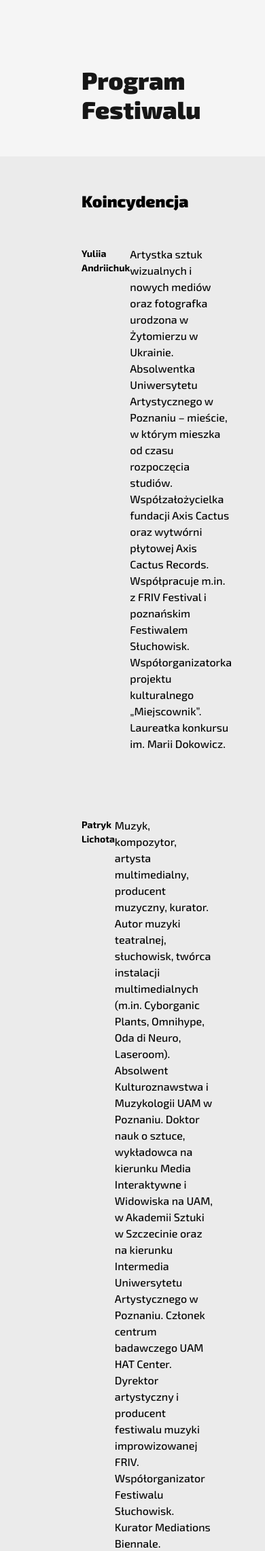
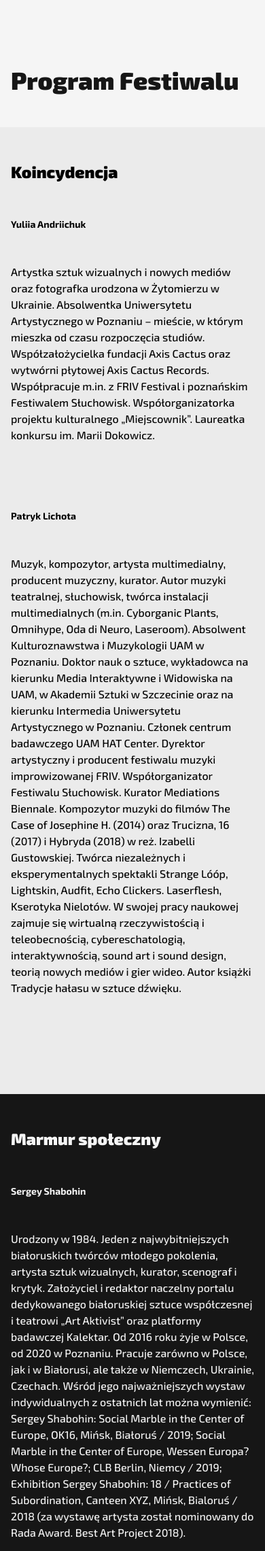
Before and after one commit to lt27037/teatr, a PHP site: page /bio.php in a window 390 px wide. Shown: the part 112-2393 px from the top of the page at 68% size. Run offline with PHP 8.4, Linux system fonts and the light colour scheme; style sheets or scripts are compiled from the project's sources.

Commit message:
add responsive style to bio page

```diff
--- a/styles/bio.css
+++ b/styles/bio.css
@@ -102,4 +102,20 @@
 .container .bioSection:last-child {
   padding-bottom: 0px;
 }
+
+@media (max-width: 786px) {
+  .container__header {
+    padding: 0 16px;
+  }
+  .container .bioSection {
+    padding: 48px 16px;
+  }
+  .container .bioSection__element {
+    -ms-grid-columns: 100%;
+        grid-template-columns: 100%;
+    row-gap: 48px;
+    -webkit-column-gap: initial;
+            column-gap: initial;
+  }
+}
 /*# sourceMappingURL=bio.css.map */
--- a/styles/bio.scss
+++ b/styles/bio.scss
@@ -51,3 +51,19 @@
     }
   }
 }
+
+@media(max-width:786px){
+  .container{
+    &__header{
+      padding: 0 16px;
+    }
+    .bioSection{
+      padding: 48px 16px;
+      &__element{
+        grid-template-columns: 100%;
+        row-gap: 48px;
+        column-gap: initial;
+      }
+    }
+  }
+}
```
Also changed, not shown: 1 other file.
